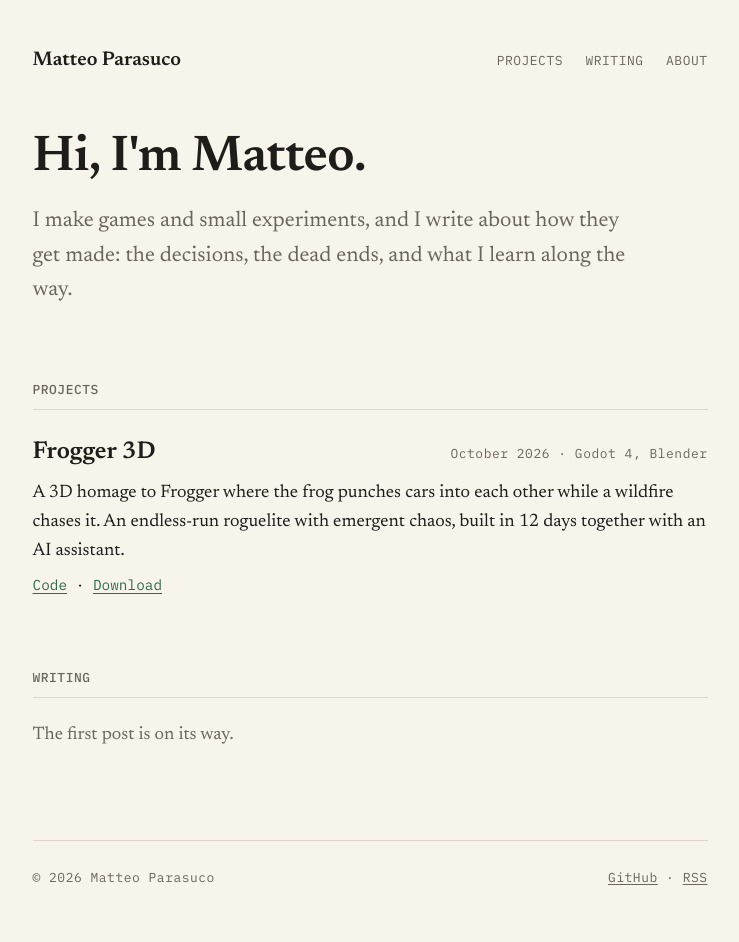
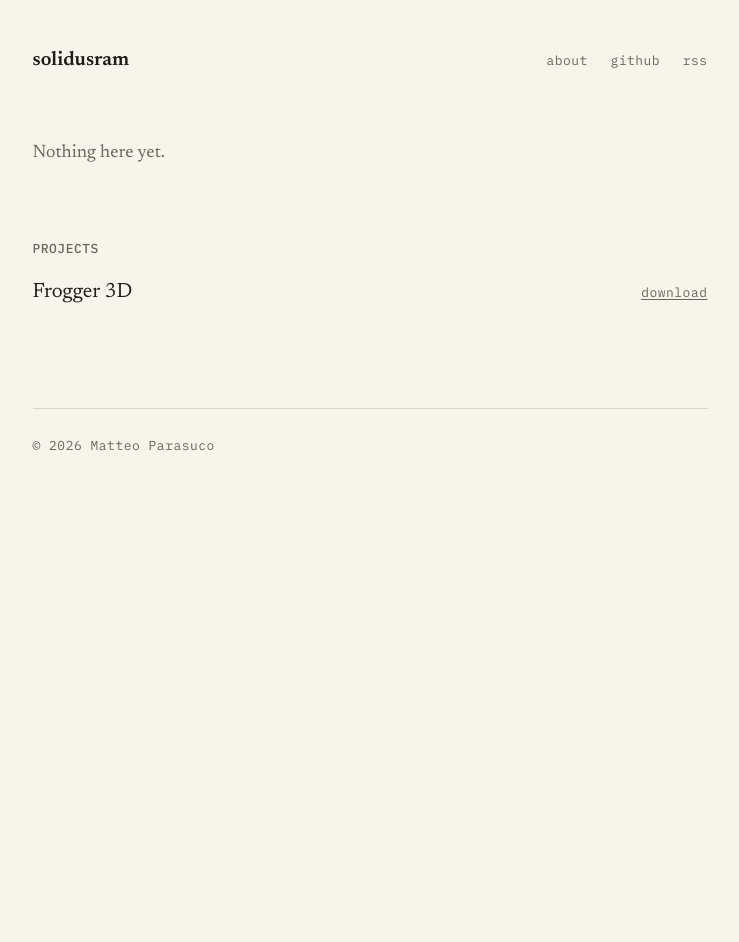
Before and after one commit to SolidusRam/solidusram.github.io, a Jekyll site: the page built from index.html, in a window 1280 px wide. Shown: the whole page, without its empty margins (270-1009 px from the left). Built offline with Jekyll 4.4.1, drawn with Linux system fonts in a browser that asks for light colours; after the commit the page ends 900 px from its top, so only the background shows below that.

Commit message:
Home più semplice: solo l'elenco degli scritti e dei progetti, nome breve nell'intestazione
Co-Authored-By: Claude Opus 5.5 <noreply@anthropic.com>

```diff
--- a/_config.yml
+++ b/_config.yml
@@ -1,5 +1,5 @@
-title: Matteo Parasuco
-description: Games, experiments and notes on how they get made.
+title: solidusram
+description: Games and notes by Matteo Parasuco.
 author: Matteo Parasuco
 url: https://solidusram.github.io
 baseurl: ""
--- a/_layouts/default.html
+++ b/_layouts/default.html
@@ -14,9 +14,9 @@
   <header class="site-header">
     <a class="site-name" href="{{ '/' | relative_url }}">{{ site.title }}</a>
     <nav>
-      <a href="{{ '/' | relative_url }}#projects">Projects</a>
-      <a href="{{ '/' | relative_url }}#writing">Writing</a>
-      <a href="{{ '/about/' | relative_url }}">About</a>
+      <a href="{{ '/about/' | relative_url }}">about</a>
+      <a href="https://github.com/{{ site.github_username }}">github</a>
+      <a href="{{ '/feed.xml' | relative_url }}">rss</a>
     </nav>
   </header>
 
@@ -27,10 +27,6 @@
   <footer class="site-footer">
     <div class="footer-inner">
       <span>© {{ 'now' | date: '%Y' }} {{ site.author }}</span>
-      <span>
-        <a href="https://github.com/{{ site.github_username }}">GitHub</a>
-        · <a href="{{ '/feed.xml' | relative_url }}">RSS</a>
-      </span>
     </div>
   </footer>
 </body>
--- a/assets/css/main.css
+++ b/assets/css/main.css
@@ -80,7 +80,7 @@ nav a,
   letter-spacing: 0.04em;
 }
 
-nav a { color: var(--muted); text-decoration: none; text-transform: uppercase; }
+nav a { color: var(--muted); text-decoration: none; }
 nav a:hover { color: var(--accent); }
 
 .site-footer {
@@ -102,57 +102,31 @@ nav a:hover { color: var(--accent); }
 
 /* Home */
 
-.intro h1 {
-  font-size: clamp(2rem, 6vw, 2.8rem);
-  line-height: 1.1;
-  font-weight: 600;
-  letter-spacing: -0.01em;
-  margin: 0 0 1rem;
-}
-
-.intro p { font-size: 1.2rem; color: var(--muted); margin: 0; max-width: 34rem; }
-
-.section { margin-top: 4rem; }
-
 .label {
   text-transform: uppercase;
   color: var(--muted);
   font-weight: 500;
-  margin: 0 0 1.25rem;
-  padding-bottom: 0.5rem;
-  border-bottom: 1px solid var(--rule);
+  margin: 3.5rem 0 0.5rem;
 }
 
 .meta { color: var(--muted); }
 .muted { color: var(--muted); }
 
-.projects, .posts { list-style: none; margin: 0; padding: 0; }
-
-.project + .project { margin-top: 2rem; }
-
-.project-head {
-  display: flex;
-  flex-wrap: wrap;
-  align-items: baseline;
-  justify-content: space-between;
-  gap: 0.25rem 1rem;
-}
-
-.project h3 { font-size: 1.35rem; font-weight: 600; margin: 0; }
-.project p { margin: 0.4rem 0 0; }
-.project .links { font-family: var(--mono); font-size: 0.8rem; }
+.posts { list-style: none; margin: 0; padding: 0; }
 
 .posts li {
   display: flex;
+  flex-wrap: wrap;
   justify-content: space-between;
   align-items: baseline;
-  gap: 1rem;
-  padding: 0.5rem 0;
+  gap: 0 1rem;
+  padding: 0.45rem 0;
 }
 
 .posts time { white-space: nowrap; }
-.posts a { font-size: 1.15rem; text-decoration: none; color: var(--ink); }
-.posts a:hover { color: var(--accent); }
+.posts > li > a { font-size: 1.15rem; text-decoration: none; color: var(--ink); }
+.posts > li > a:hover { color: var(--accent); text-decoration: underline; }
+.posts .meta a { color: var(--muted); }
 
 /* Posts and pages */
 
--- a/index.html
+++ b/index.html
@@ -1,42 +1,23 @@
 ---
 layout: default
 ---
-<section class="intro">
-  <!-- TODO: write this in your own words. -->
-  <h1>Hi, I'm Matteo.</h1>
-  <p>I make games and small experiments, and I write about how they get made: the decisions, the dead ends, and what I learn along the way.</p>
-</section>
-
-<section id="projects" class="section">
-  <h2 class="label">Projects</h2>
-  <ul class="projects">
-    {% for project in site.data.projects %}
-    <li class="project">
-      <div class="project-head">
-        <h3>{{ project.name }}</h3>
-        <span class="meta">{{ project.when }} · {{ project.tech }}</span>
-      </div>
-      <p>{{ project.summary }}</p>
-      <p class="links">
-        {% for link in project.links %}<a href="{{ link.url }}">{{ link.label }}</a>{% unless forloop.last %} · {% endunless %}{% endfor %}
-      </p>
-    </li>
-    {% endfor %}
-  </ul>
-</section>
-
-<section id="writing" class="section">
-  <h2 class="label">Writing</h2>
-  {% if site.posts.size > 0 %}
 <ul class="posts">
   {% for post in site.posts %}
   <li>
     <a href="{{ post.url | relative_url }}">{{ post.title }}</a>
-      <time class="meta" datetime="{{ post.date | date_to_xmlschema }}">{{ post.date | date: '%b %Y' }}</time>
+    <time class="meta" datetime="{{ post.date | date_to_xmlschema }}">{{ post.date | date: '%-d %b %Y' }}</time>
+  </li>
+  {% else %}
+  <li class="muted">Nothing here yet.</li>
+  {% endfor %}
+</ul>
+
+<h2 class="label">Projects</h2>
+<ul class="posts">
+  {% for project in site.data.projects %}
+  <li>
+    <a href="{{ project.links[0].url }}">{{ project.name }}</a>
+    <span class="meta">{% for link in project.links offset: 1 %}<a href="{{ link.url }}">{{ link.label | downcase }}</a>{% unless forloop.last %} · {% endunless %}{% endfor %}</span>
   </li>
   {% endfor %}
 </ul>
-  {% else %}
-  <p class="muted">The first post is on its way.</p>
-  {% endif %}
-</section>
```
Lines whose indentation alone changed are shown as unchanged.
